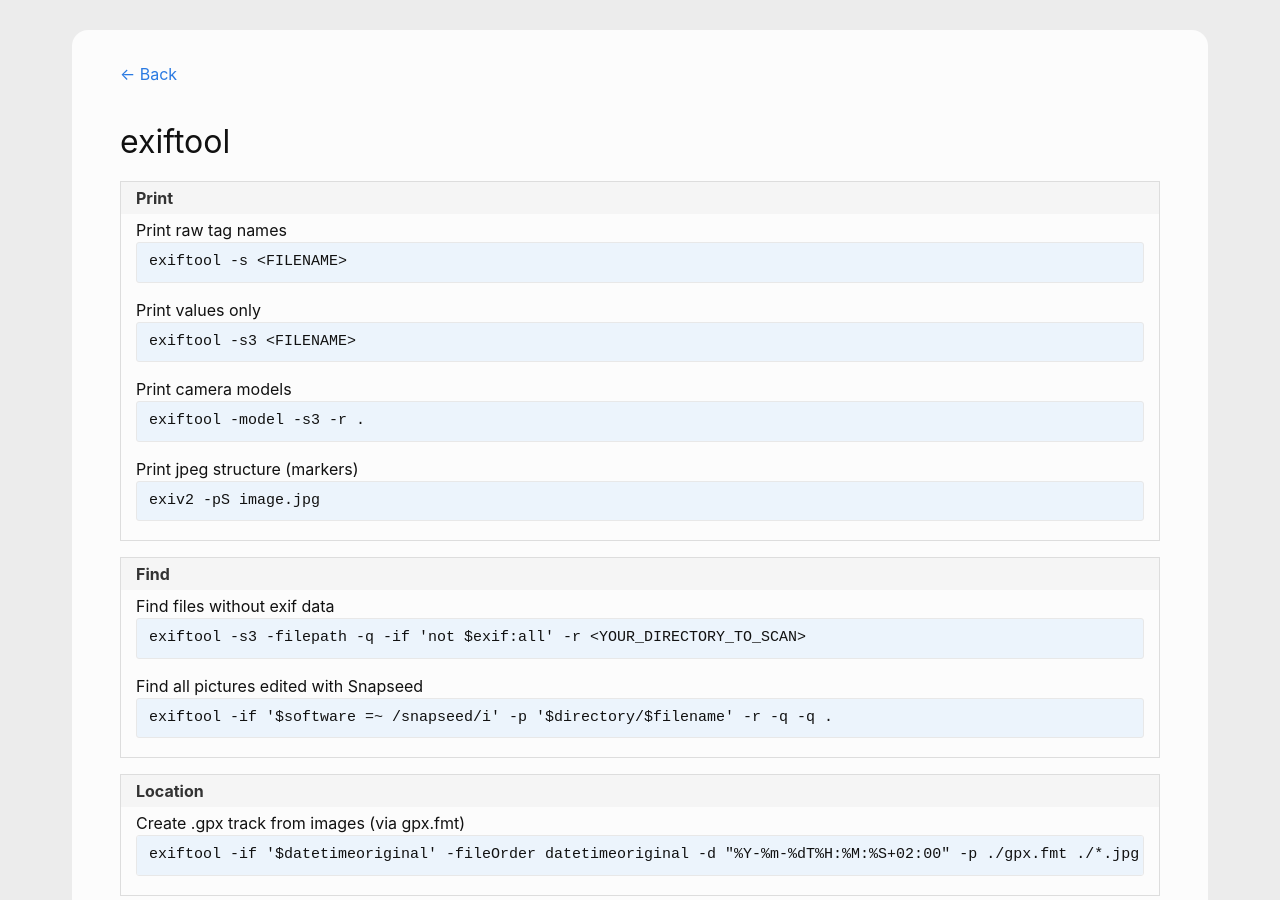
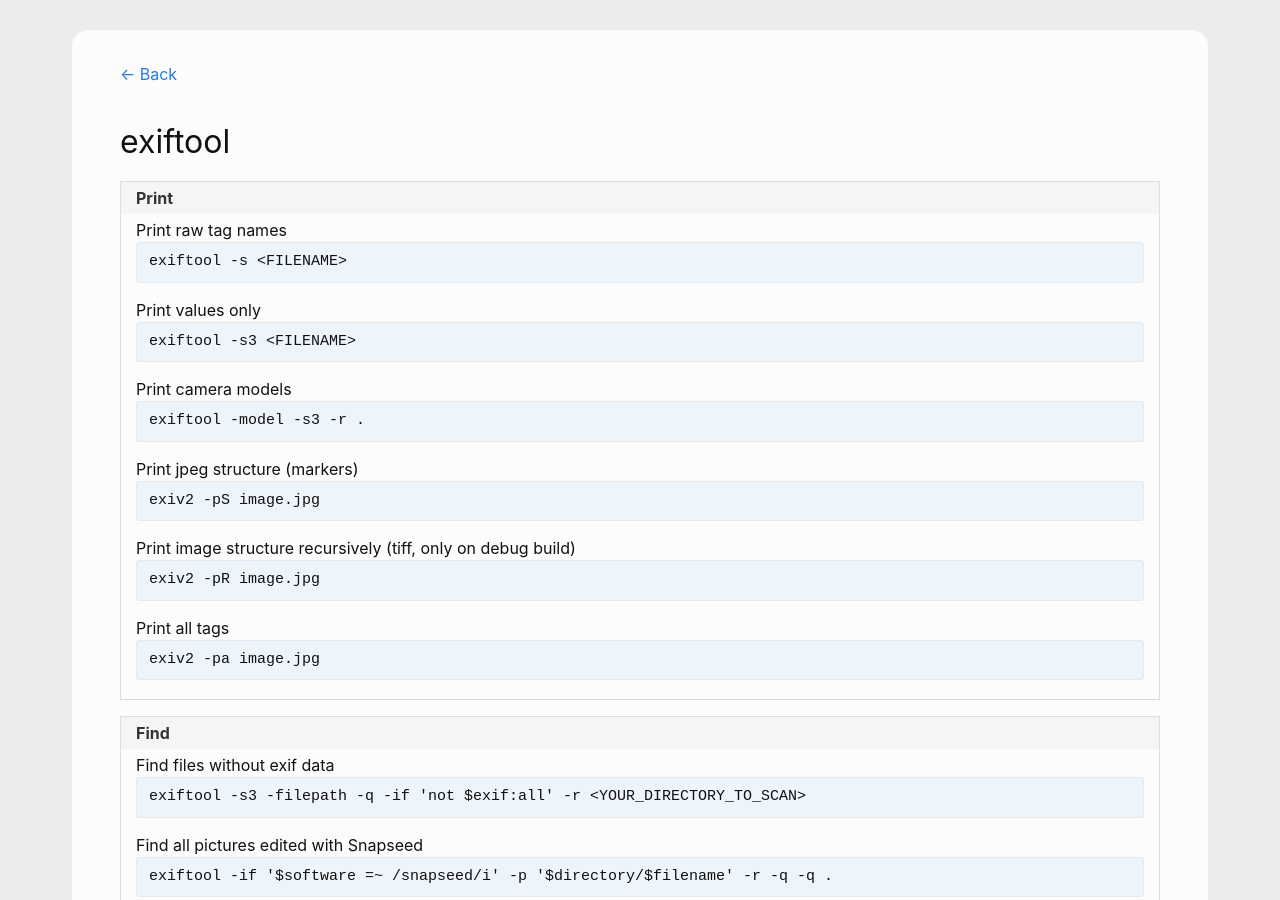
Before and after one commit to andreas-mausch/cheatsheets, a Jekyll site: the page built from _cheatsheets/exiftool.md, in a window 1280 px wide and 900 px high. Built offline with Jekyll 4.4.1, drawn with Linux system fonts in a browser that asks for light colours.

Commit message:
More exiv2 commands

```diff
--- a/_cheatsheets/exiftool.md
+++ b/_cheatsheets/exiftool.md
@@ -8,6 +8,8 @@
       Print values only: "exiftool -s3 <FILENAME>"
       Print camera models: exiftool -model -s3 -r .
       Print jpeg structure (markers): exiv2 -pS image.jpg
+      Print image structure recursively (tiff, only on debug build): exiv2 -pR image.jpg
+      Print all tags: exiv2 -pa image.jpg
   - name: Find
     commands:
       Find files without exif data: "exiftool -s3 -filepath -q -if 'not $exif:all' -r <YOUR_DIRECTORY_TO_SCAN>"
```
